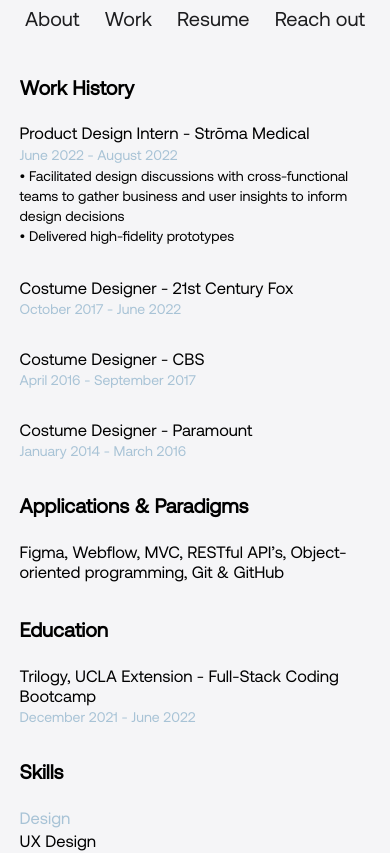
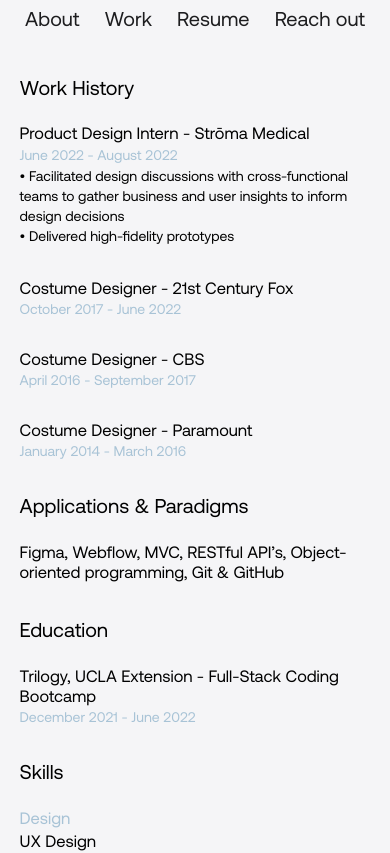
Before and after one commit to sophiehomer/react_portfolio, a React (Create React App) app: page /resume in a window 390 px wide. Shown: the top 853 px of the page. Built offline with nearby package versions, Linux system fonts and the light colour scheme.

Commit message:
media queries

```diff
--- a/src/index.css
+++ b/src/index.css
@@ -208,8 +208,7 @@
 }
 
 .workHistory {
-  font-family: aeonik-regular, sans-serif;
-  font-weight: 600;
+  font-family: aeonik-regular, sans-serif !important;
   font-size: 30px;
   margin-bottom: 2%;
 }
@@ -218,7 +217,6 @@
   font-family: aeonik-regular, sans-serif;
   font-size: 25px;
   margin-bottom: 0%;
-  /* margin-top: 0%; */
 
 }
 
@@ -248,7 +246,6 @@
   font-family: aeonik-regular, sans-serif;
   font-size: 30px;
   margin-bottom: 2%;
-  font-weight: 600;
 }
 
 .resumeSkills {
@@ -270,14 +267,12 @@
 .resumeAppsAndParadigms {
   font-size: 25px;
   font-family: aeonik-regular, sans-serif;
-
 }
 
 .educationTitle {
   font-size: 30px;
-  font-weight: 600;
   margin-bottom: 2%;
-  font-family: aeonik-regular, sans-serif;
+  font-family: aeonik-regular, sans-serif !important;
 }
 
 .education {
@@ -1342,6 +1337,8 @@
   .educationTitle,
   .resumeSkills {
     font-size: 20px;
+    font-family: aeonik-regular, sans-serif;
+    font-weight: normal;
   }
 
   .job {
```
